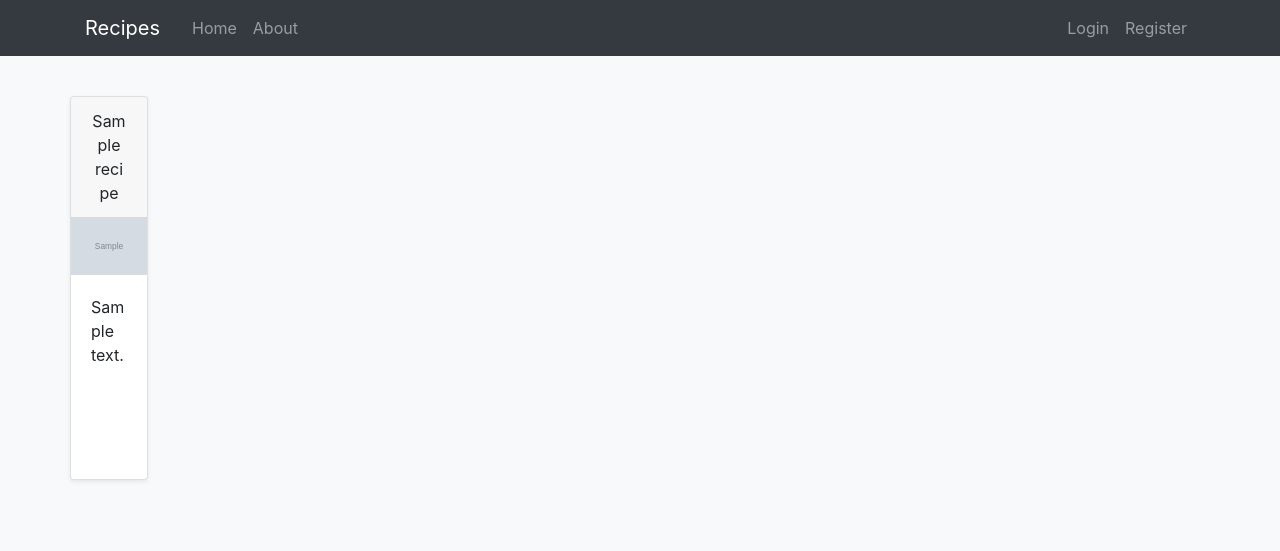
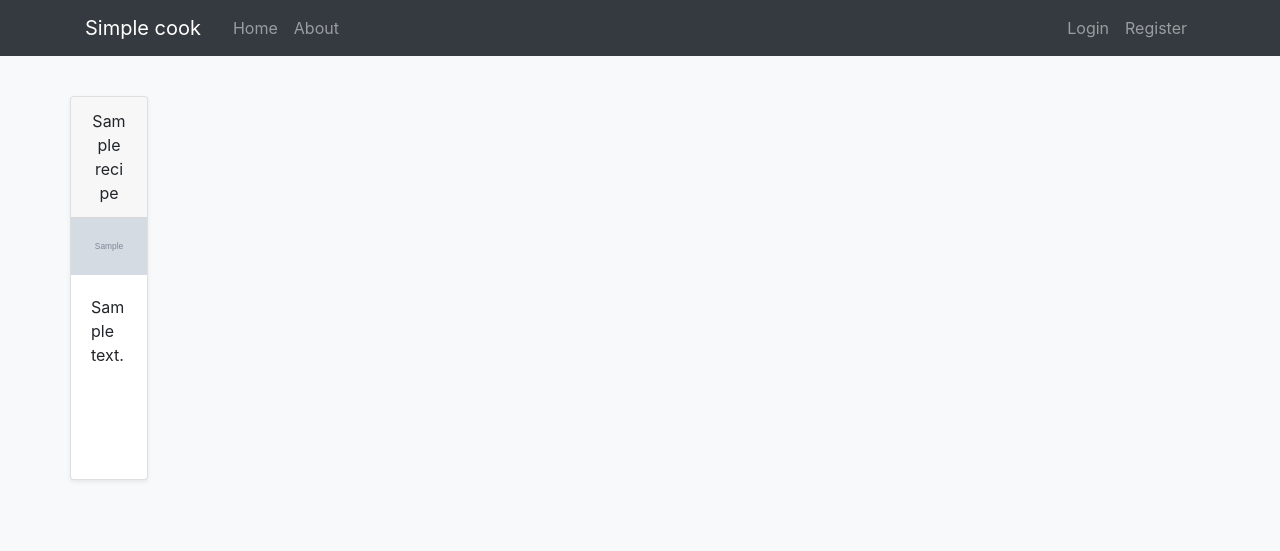
Before and after one commit to akshirapov/menu-memo, a Django app: template project/apps/recipes/templates/recipes/index.html in a window 1280 px wide. Shown: the top 551 px of the page. Run offline with Django 3.2, Linux system fonts and the light colour scheme; the template is opened without the code that fills it: most values are stand-ins (such as "Sample title", 1, 10 or a date in 2020); grey boxes marked "Sample" are stand-in pictures; parts of the project's set-up code (start-up, migrations or seed data) failed here and were passed over; some libraries are stand-ins or nearby versions.

```diff
--- a/project/apps/recipes/templates/recipes/index.html
+++ b/project/apps/recipes/templates/recipes/index.html
@@ -37,7 +37,7 @@
     <!-- Navigation Bar -->
     <nav class="navbar navbar-expand-md navbar-dark bg-dark fixed-top">
       <div class="container">
-        <a class="navbar-brand mr-4" href="#">Recipes</a>
+        <a class="navbar-brand mr-4" href="#">Simple cook</a>
         <button class="navbar-toggler" type="button" data-toggle="collapse" data-target="#navbarToggle"
           aria-controls="navbarToggle" aria-expanded="false" aria-label="Toggle navigation">
           <span class="navbar-toggler-icon"></span>
@@ -71,7 +71,7 @@
                 <div class="card-header text-center">
                   {{ recipe.name }}
                 </div>
-                <img src="{{ recipe.image }}" class="card-img-top rounded-0">
+                <img src="{{ recipe.image.url }}" class="card-img-top rounded-0">
                 <div class="card-body">
                   <p class="card-text">{{ recipe.description }}</p>
                 </div>
```
Also changed, not shown: project/apps/recipes/migrations/0002_random_populate.py (added).
